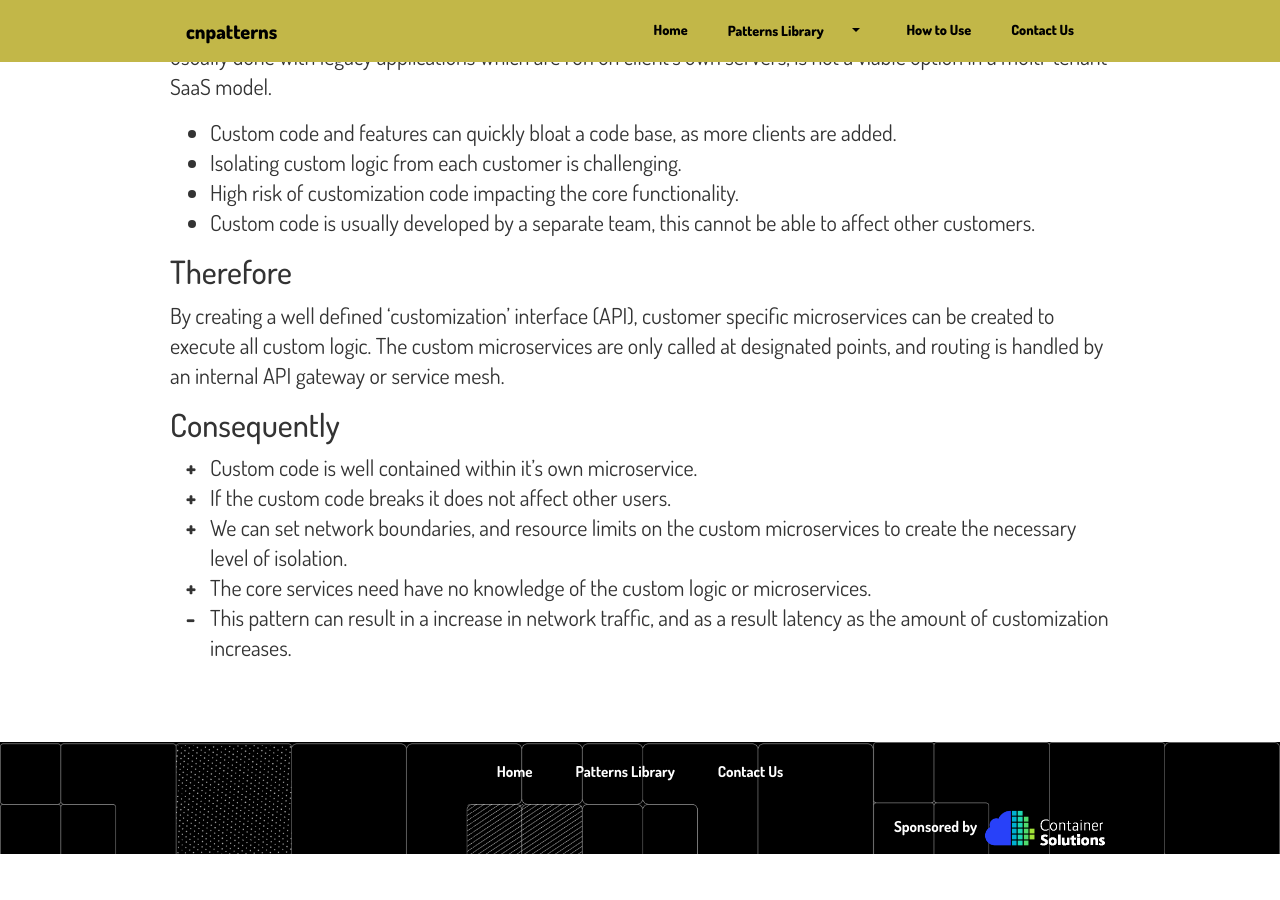
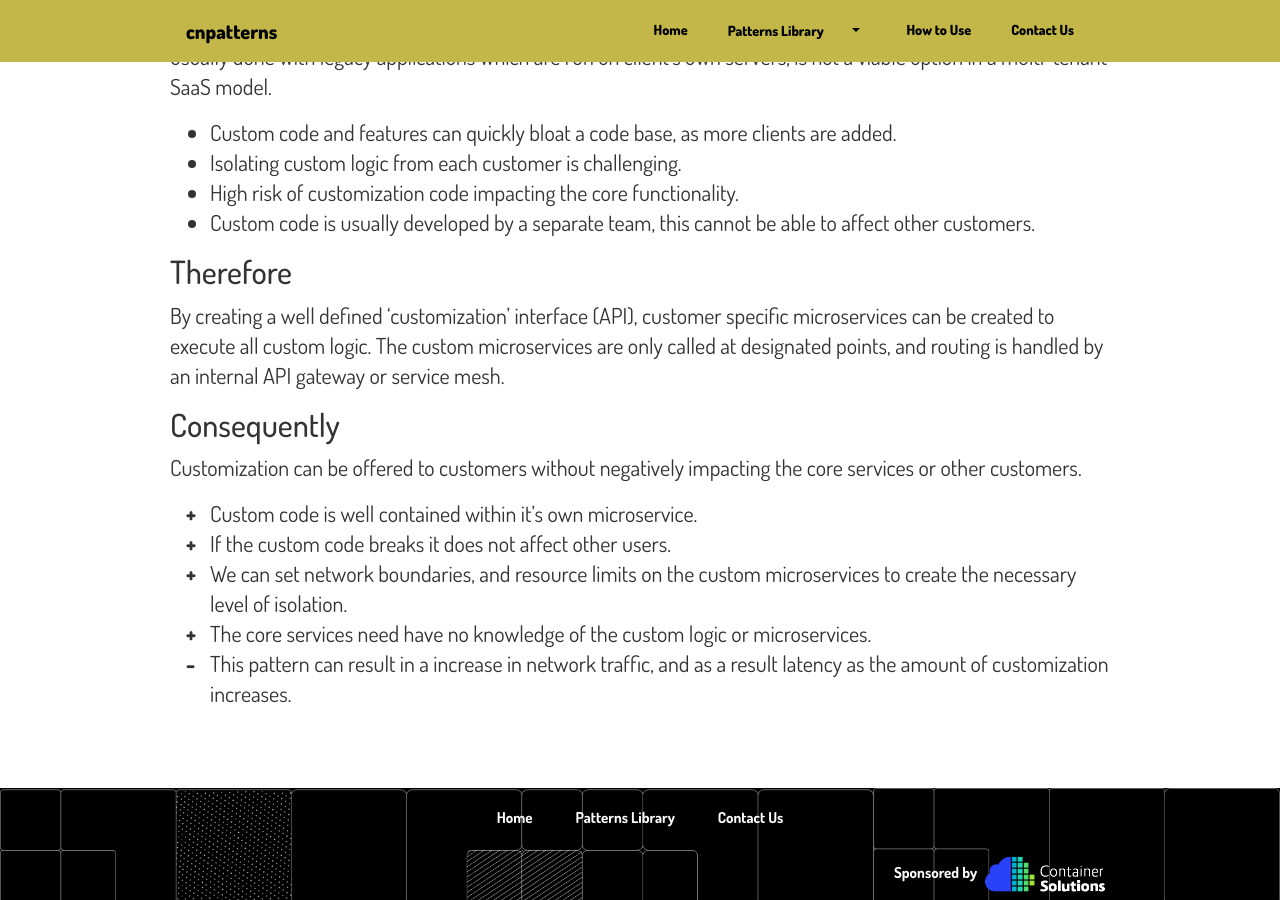
Before and after one commit to ContainerSolutions/cloud-native-patterns, a Jekyll site: the page built from _technical/customization-through-microservices.md, in a window 1280 px wide and 900 px high, scrolled down 745 px. Built offline with Jekyll 4.4.1, drawn with Linux system fonts in a browser that asks for light colours; before the commit the page ends 1599 px from its top, so only the background shows below that.

Commit message:
add summary to 'Customization Through Microservices'

```diff
--- a/_technical/customization-through-microservices.md
+++ b/_technical/customization-through-microservices.md
@@ -24,8 +24,9 @@ By creating a well defined 'customization' interface (API), customer specific mi
 
 ## Consequently
 
+Customization can be offered to customers without negatively impacting the core services or other customers.
+
 {:.plusminus}
-
 - {:.plus} Custom code is well contained within it's own microservice.
 - {:.plus} If the custom code breaks it does not affect other users.
 - {:.plus} We can set network boundaries, and resource limits on the custom microservices to create the necessary level of isolation.
```
